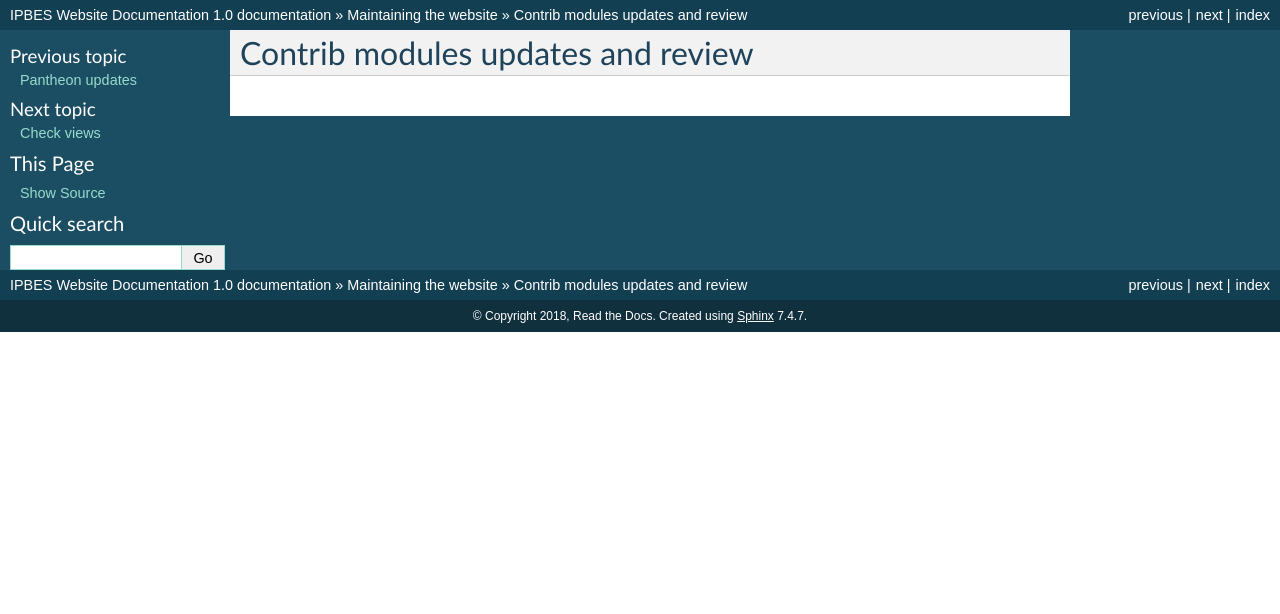
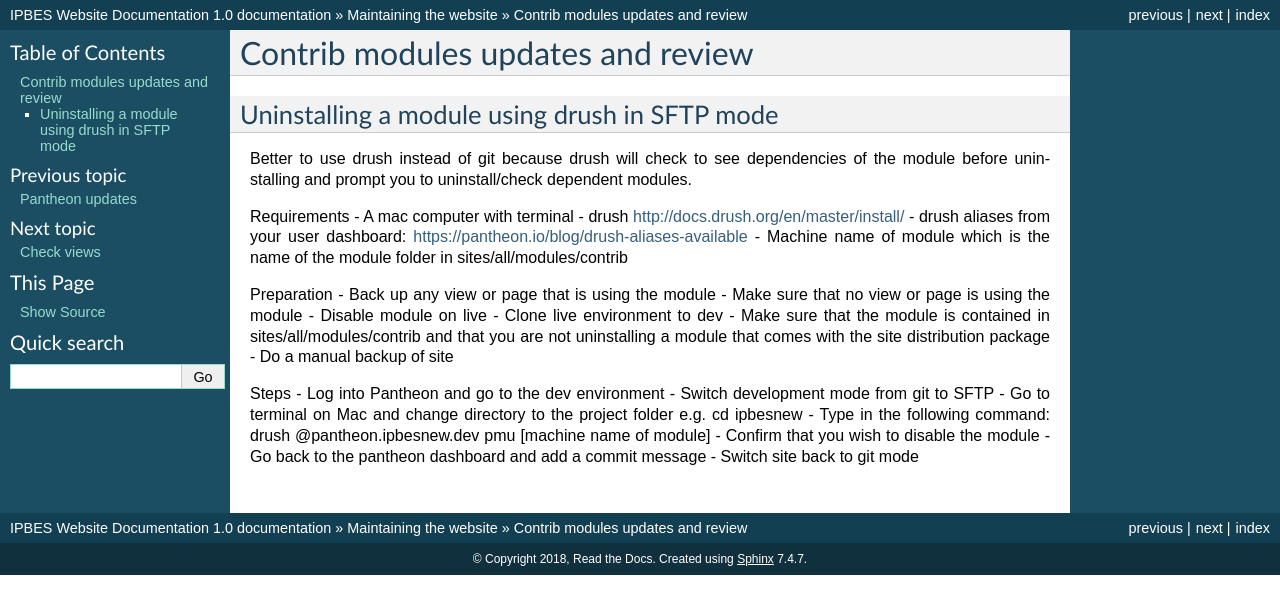
Before and after one commit to ipbes/ipbeswebdocs, a Sphinx documentation site: the page built from docs/maintenance/contrib.rst, in a window 1280 px wide. Shown: the top 614 px of the page. Built offline with Sphinx 7.4.7, drawn with Linux system fonts in a browser that asks for light colours; pages that are not in the unit, such as notebooks, are missing from menus.

Commit message:
Update contrib.rst

```diff
--- a/docs/maintenance/contrib.rst
+++ b/docs/maintenance/contrib.rst
@@ -1,2 +1,29 @@
 Contrib modules updates and review
 ----------------------------------
+Uninstalling a module using drush in SFTP mode
+~~~~~~~~~~~~~~~~~~~~~~~~~~~~~~~~~~~~~~~~~~~~~~
+
+Better to use drush instead of git because drush will check to see dependencies of the module before uninstalling and prompt you to uninstall/check dependent modules.
+
+Requirements
+- A mac computer with terminal
+- drush http://docs.drush.org/en/master/install/
+- drush aliases from your user dashboard: https://pantheon.io/blog/drush-aliases-available
+- Machine name of module which is the name of the module folder in sites/all/modules/contrib
+
+Preparation
+- Back up any view or page that is using the module
+- Make sure that no view or page is using the module
+- Disable module on live
+- Clone live environment to dev
+- Make sure that the module is contained in sites/all/modules/contrib and that you are not uninstalling a module that comes with the site distribution package
+- Do a manual backup of site
+
+Steps
+- Log into Pantheon and go to the dev environment
+- Switch development mode from git to SFTP
+- Go to terminal on Mac and change directory to the project folder e.g. cd ipbesnew
+- Type in the following command: drush @pantheon.ipbesnew.dev pmu [machine name of module]
+- Confirm that you wish to disable the module
+- Go back to the pantheon dashboard and add a commit message
+- Switch site back to git mode
```
